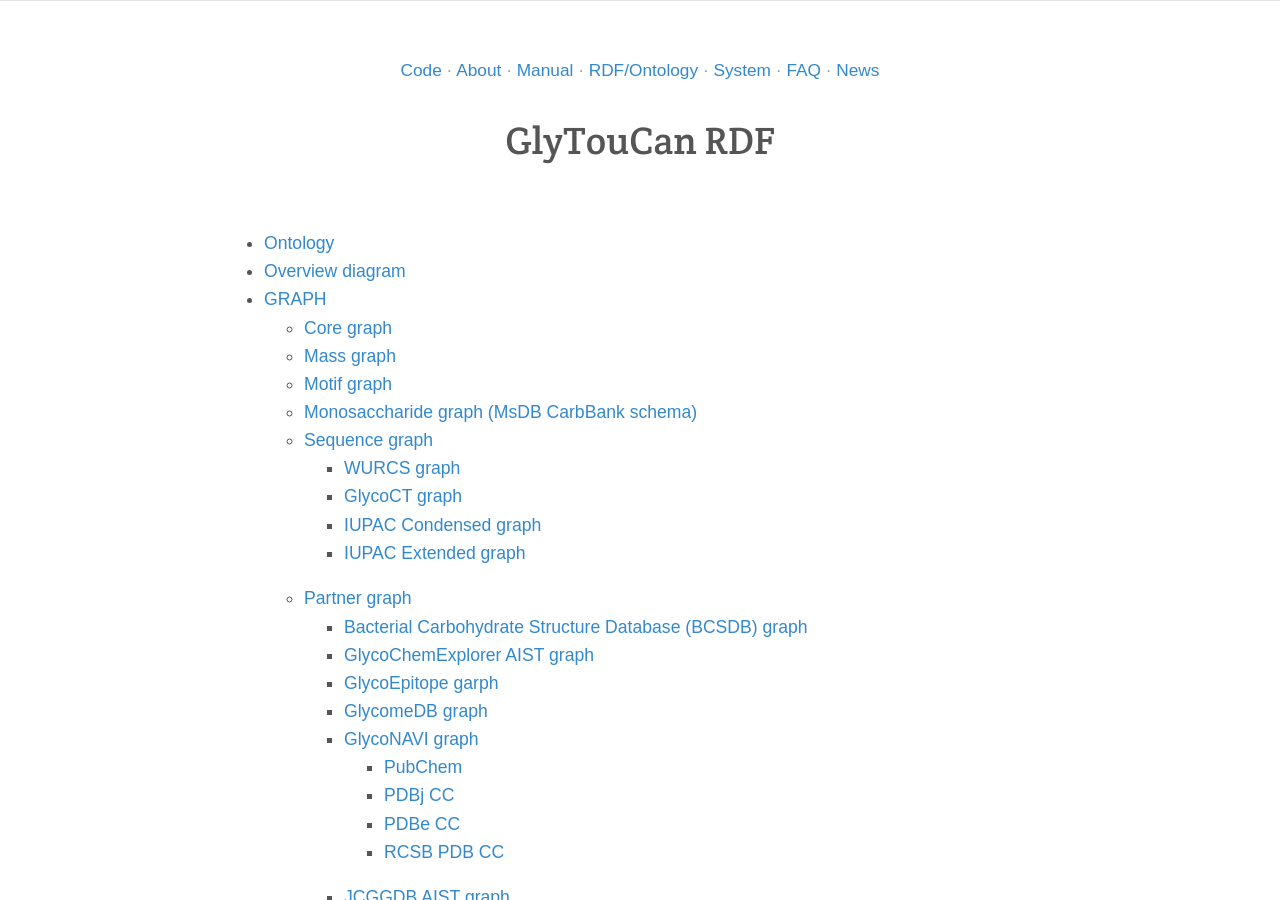
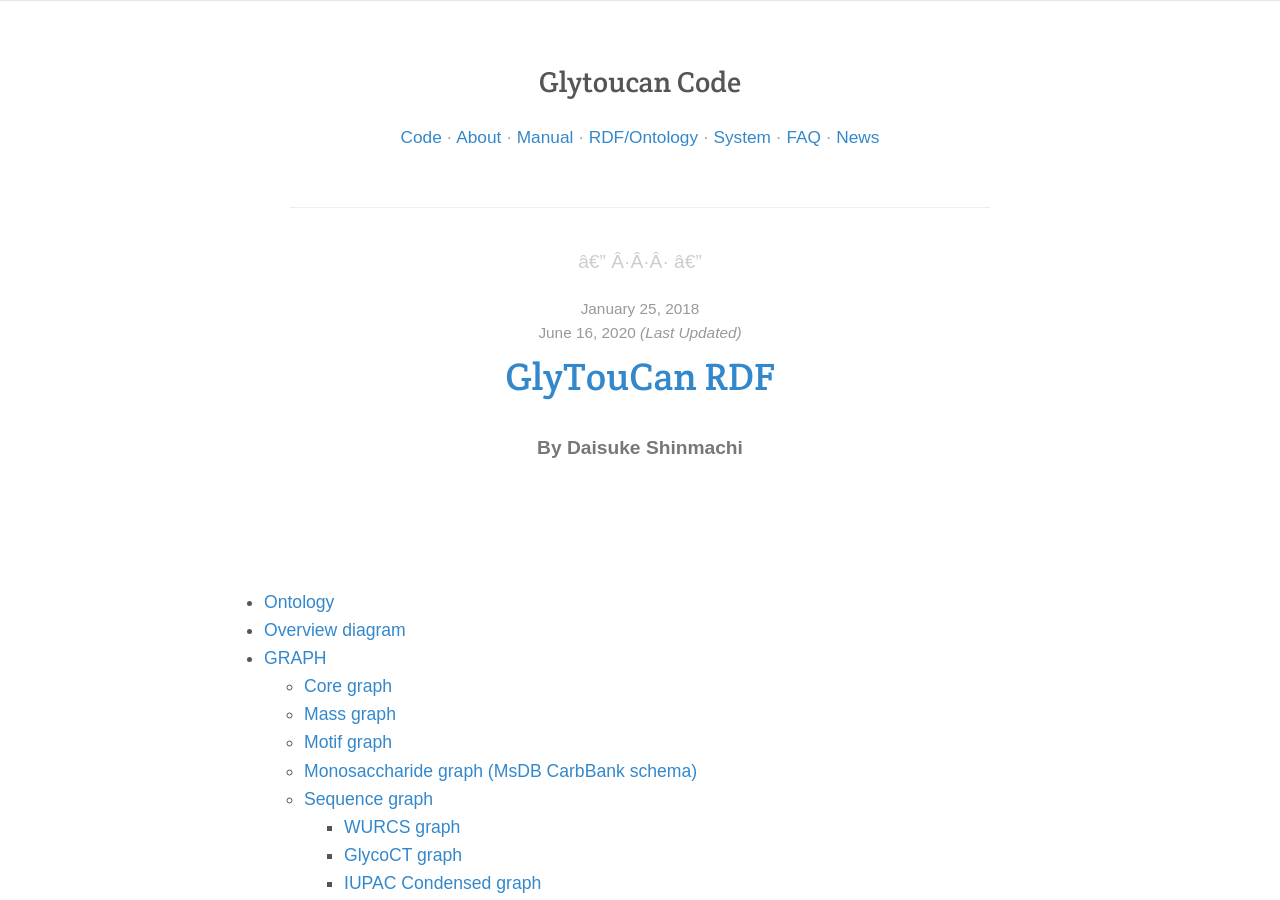
Before and after one commit to glytoucan/glytoucan, a Jekyll site: the page built from rdf-ontology/rdf-doc.md, in a window 1280 px wide and 900 px high. Built offline with Jekyll 4.4.1, drawn with Linux system fonts in a browser that asks for light colours; nearby versions of some CDN libraries.

Commit message:
update layout in rdf-docs

```diff
--- /dev/null
+++ b/_layouts/rdf-docs.html
@@ -0,0 +1,72 @@
+<!DOCTYPE html>
+<html>
+
+	{% include header.html %}
+
+  <body>
+
+    <header role="banner">
+    <h1><a href="{{ site.url }}">Glytoucan Code</a></h1>
+	{% include menu.html %}
+    </header>
+
+	<article>
+            {% include coins.html %}
+			<header>
+			    <p class="kicker">{{ page.date | date: "%B %-d, %Y" }} <br>
+				{% if page.last_modified_at %}
+				    {{ page.last_modified_at | date: "%B %-d, %Y" }} <i>(Last Updated)</i>
+				{% endif %} </p>
+				<h1><a href="{{ site.url }}{{ page.url }}">{{ page.title }}</a></h1>
+				<p class="byline">By
+				{% assign authorCount = page.authors | size %}
+				{% if authorCount == 1 %}
+				      {{ page.authors | first }}
+                {% else %}
+                      {% for author in page.authors %}
+                           {% if forloop.first %}
+                                 {{ author }}
+                           {% elsif forloop.last %}
+                                 and {{ author }}
+                           {% else %}
+						         , {{ author }}
+                           {% endif %}
+                      {% endfor %}
+                {% endif %}
+				</p>
+
+				{% assign reviewerCount = page.reviewers | size %}
+				{% if reviewerCount == 0 %}
+				      <!-- No reviewers -->
+                      <br/><br/>
+                {% else %}
+				<ul class="credits">Reviewed by
+				{% if reviewerCount == 1 %}
+				      {{ page.reviewers | first }}
+                {% else %}
+                      {% for reviewer in page.reviewers %}
+                           {% if forloop.first %}
+                                 {{ reviewer }}
+                           {% elsif forloop.last %}
+                                 and {{ reviewer }}
+                           {% else %}
+						         , {{ reviewer }}
+                           {% endif %}
+                      {% endfor %}
+                {% endif %}
+                </ul>
+                {% endif %}
+
+			</header>
+
+		<br>
+            <section class="main-content">
+                  {{ content }}
+            </section>
+
+      </article>
+
+    {% include footer.html %}
+
+    </body>
+</html>
--- a/rdf-ontology/rdf-doc.md
+++ b/rdf-ontology/rdf-doc.md
@@ -3,7 +3,8 @@
 authors:
 - Daisuke Shinmachi
 date: 2018-01-25
-layout: default
+layout: rdf-docs
+last_modified_at: 2020-06-16
 ---
 
 
```
